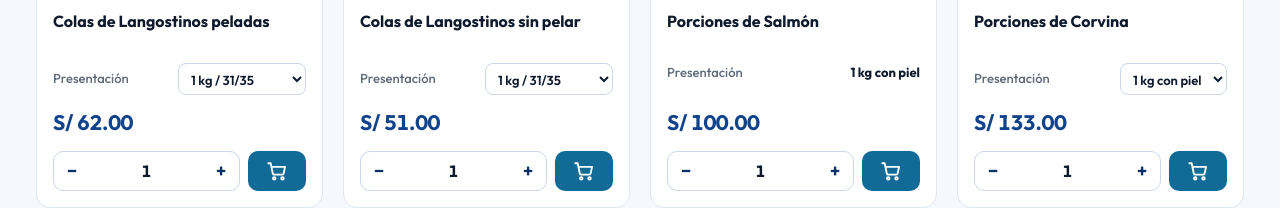
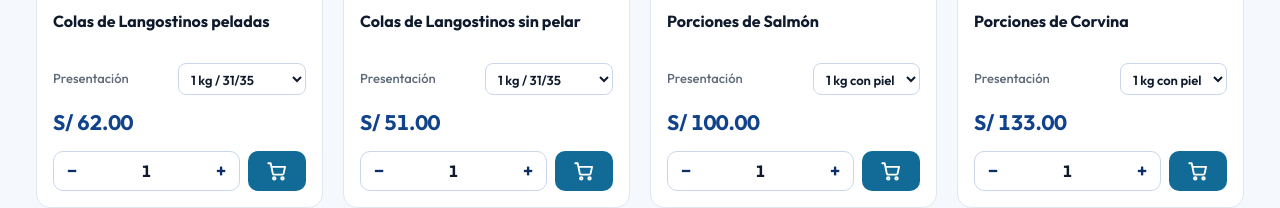
Before and after one commit to perupacific-alt/catalogo_interactivo, a plain HTML site: page index.html in a window 1280 px wide. Shown: the part 928-1136 px from the top of the page. Drawn offline with Linux system fonts and the light colour scheme; a web font is replaced by a local one.

Commit message:
sin piel salmon

```diff
--- a/index.html
+++ b/index.html
@@ -272,7 +272,7 @@ let PRODUCTOS = [
     // --- Pescados y Mariscos ---
   {id:"langostinopyd", n:"Colas de Langostinos peladas", c:"Pescados y Mariscos", f:"img/langostinopyd.png", d:"Langostino pelado", v:[["1 kg / 31/35",62],["1 kg / 26/30",64],["1 kg / 21/35",67],["1 kg / 16/20",70],["1 kg / U-15/U-12",120],["1 kg / U-10/U-8",133]]},
   {id:"langostinocc", n:"Colas de Langostinos sin pelar", c:"Pescados y Mariscos", f:"img/langostinocc.png", d:"Langostino con cascara", v:[["1 kg / 31/35",51],["1 kg / 26/30",54],["1 kg / 21/35",58],["1 kg / 16/20",61],["1 kg / U-15/U-12",99],["1 kg / U-10/U-8",116]]},
-  {id:"salmon", n:"Porciones de Salmón", c:"Pescados y Mariscos", f:"img/salmon.png", d:"Salmón porciones", v:[["1 kg con piel",100]]},
+  {id:"salmon", n:"Porciones de Salmón", c:"Pescados y Mariscos", f:"img/salmon.png", d:"Salmón porciones", v:[["1 kg con piel",100],["1 kg sin piel",112]]},
   {id:"corvina", n:"Porciones de Corvina", c:"Pescados y Mariscos", f:"img/corvina.png", d:"Corvina pescado blanco", v:[["1 kg con piel",133],["1 kg sin piel",146]]},
   {id:"trucha", n:"Porciones de Trucha Asalmonada", c:"Pescados y Mariscos", f:"img/trucha.png", d:"Trucha", v:[["1 kg",77]]},
   {id:"mero", n:"Porciones de Mero", c:"Pescados y Mariscos", f:"img/mero.png", d:"Mero pescado blanco", v:[["1 kg",286]]},
```
